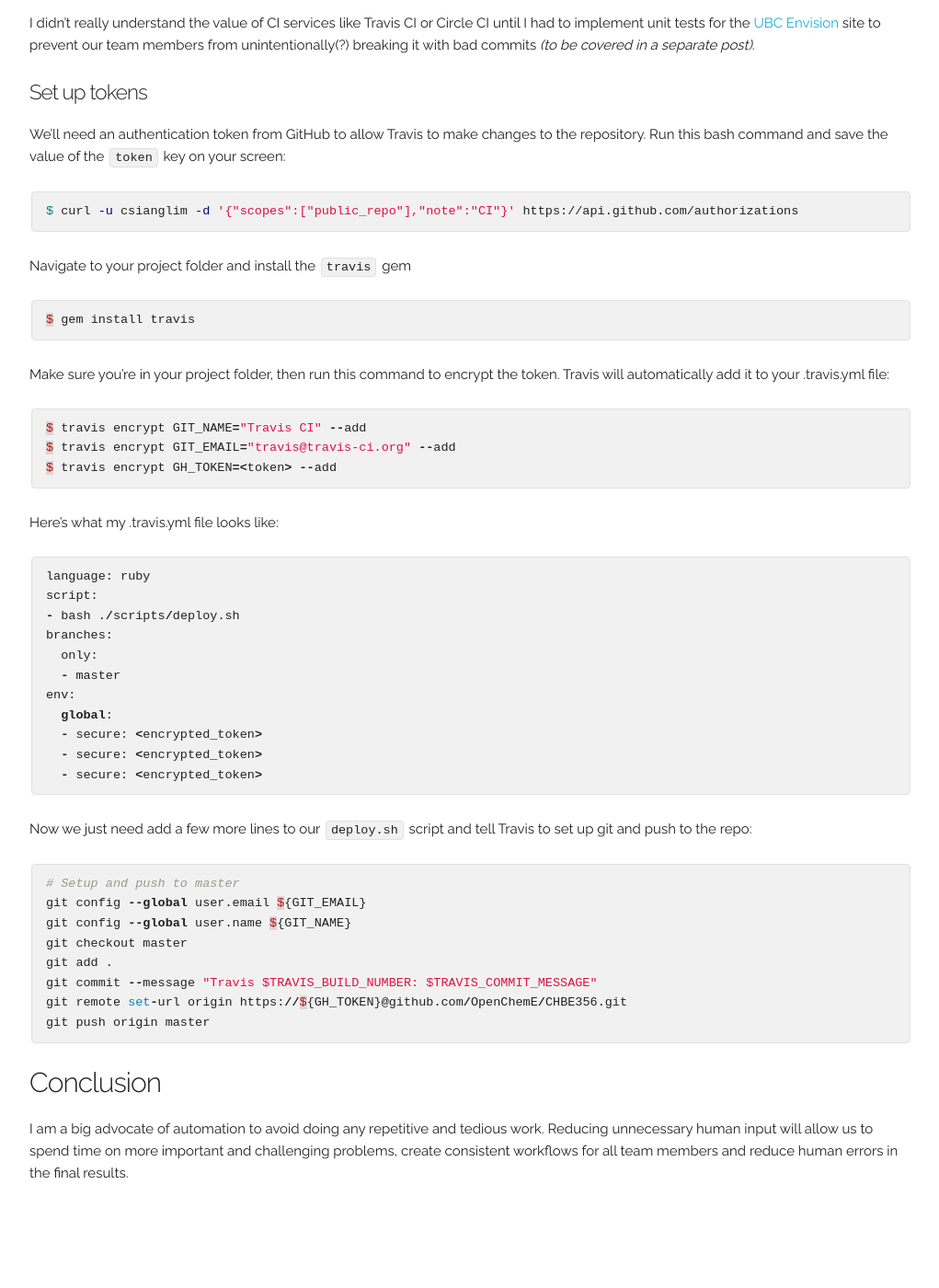
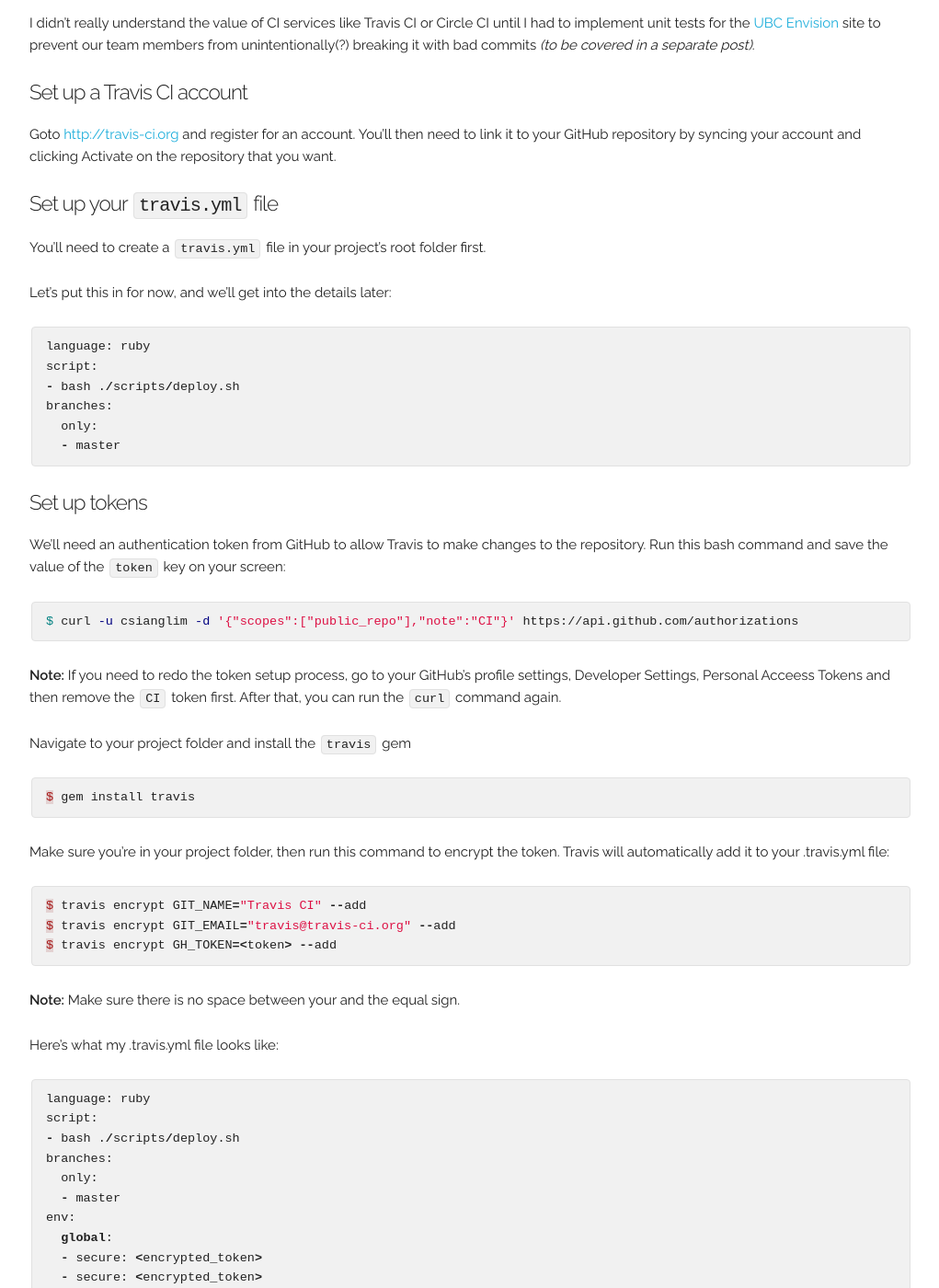
Before and after one commit to csianglim/csianglim.github.io, a Jekyll site: the page built from _posts/2018-07-28-Automating-README.md, in a window 1280 px wide and 1400 px high, scrolled down 4154 px. Shown: the whole window at 92% size, without its empty margins (128-1149 px from the left). Built offline with Jekyll 4.4.1, drawn with Linux system fonts in a browser that asks for light colours; some of the changed text lies outside the part shown.

Commit message:
update travis blog article

````diff
--- a/_posts/2018-07-28-Automating-README.md
+++ b/_posts/2018-07-28-Automating-README.md
@@ -27,7 +27,7 @@ done
 If you run that, you'll see that `$d` prints out the entire path and not just the directory name. After some Googling, I found out how to split the base paths and the name using [parameter expansion](# https://stackoverflow.com/questions/3362920/get-just-the-filename-from-a-path-in-a-bash-script).
 
 ```bash
-for d in ../Notebooks/* ; do
+for d in ./Notebooks/* ; do
 	xpath=${d%/*}
 	xbase=${d##*/}
 	xfext=${xbase##*.}
@@ -40,7 +40,7 @@ done
 Now, we want not only the directory, but also all notebook files in a particular directory, so we'll do something like this to loop through the files:
 
 ```bash
-for d in ../Notebooks/* ; do
+for d in ./Notebooks/* ; do
 	xpath=${d%/*}
 	xbase=${d##*/}
 	xfext=${xbase##*.}
@@ -68,9 +68,9 @@ So here's what we'll do:
 
 ```bash
 
-readme_path="../README.md"
+readme_path="README.md"
 
-for d in ../Notebooks/* ; do
+for d in ./Notebooks/* ; do
 	xpath=${d%/*}
 	xbase=${d##*/}
 	xfext=${xbase##*.}
@@ -98,10 +98,10 @@ For the individual files, we want to link to nbviewer directly, and convert spac
 
 ```bash
 
-readme_path="../README.md"
+readme_path="README.md"
 nbviewer_path="http://nbviewer.jupyter.org/github/OpenChemE/CHBE356/blob/master/Notebooks"
 
-for d in ../Notebooks/* ; do
+for d in ./Notebooks/* ; do
 	xpath=${d%/*}
 	xbase=${d##*/}
 	xfext=${xbase##*.}
@@ -136,8 +136,8 @@ Almost there. We want to also create a separate 'header' file for our README.md
 shopt -s nullglob
 
 # Our paths for the readme file
-header_path="../header.md"
-readme_path="../README.md"
+header_path="header.md"
+readme_path="README.md"
 nbviewer_path="http://nbviewer.jupyter.org/github/OpenChemE/CHBE356/blob/master/Notebooks"
 
 # Copy the header over and add a blank line
@@ -145,7 +145,7 @@ cat "$header_path" > "$readme_path"
 echo -e "\n" >> "$readme_path"
 
 # https://stackoverflow.com/questions/3362920/get-just-the-filename-from-a-path-in-a-bash-script
-for d in ../Notebooks/* ; do
+for d in ./Notebooks/* ; do
 	xpath=${d%/*}
 	xbase=${d##*/}
 	xfext=${xbase##*.}
@@ -172,12 +172,31 @@ We're all done with the bash script at this point. Now for the Travis CI part. T
 
 I didn't really understand the value of CI services like Travis CI or Circle CI until I had to implement unit tests for the [UBC Envision](https://www.ubcenvision.com) site to prevent our team members from unintentionally(?) breaking it with bad commits *(to be covered in a separate post)*.
 
+## Set up a Travis CI account
+Goto [http://travis-ci.org](http://travis-ci.org) and register for an account. You'll then need to link it to your GitHub repository by syncing your account and clicking Activate on the repository that you want.
+
+## Set up your `travis.yml` file
+You'll need to create a `travis.yml` file in your project's root folder first.
+
+Let's put this in for now, and we'll get into the details later:
+
+```
+language: ruby
+script:
+- bash ./scripts/deploy.sh
+branches:
+  only:
+  - master
+```
+
 ## Set up tokens
 We'll need an authentication token from GitHub to allow Travis to make changes to the repository. Run this bash command and save the value of the `token` key on your screen:
 
 ```bash
 $ curl -u csianglim -d '{"scopes":["public_repo"],"note":"CI"}' https://api.github.com/authorizations
 ```
+
+**Note:** If you need to redo the token setup process, go to your GitHub's profile settings, Developer Settings, Personal Acceess Tokens and then remove the `CI` token first. After that, you can run the `curl` command again.
 
 Navigate to your project folder and install the `travis` gem
 
@@ -192,6 +211,8 @@ $ travis encrypt GIT_NAME="Travis CI" --add
 $ travis encrypt GIT_EMAIL="travis@travis-ci.org" --add
 $ travis encrypt GH_TOKEN=<token> --add
 ```
+
+**Note:** Make sure there is no space between your <token> and the equal sign.
 
 Here's what my .travis.yml file looks like:
 
@@ -222,5 +243,7 @@ git remote set-url origin https://${GH_TOKEN}@github.com/OpenChemE/CHBE356.git
 git push origin master
 ```
 
+The `${GIT_EMAIL}` and `${GIT_NAME}` will be set to whatever you put previously as your tokens.
+
 # Conclusion
-I am a big advocate of automation to avoid doing any repetitive and tedious work. Reducing unnecessary human input will allow us to spend time on more important and challenging problems, create consistent workflows for all team members and reduce human errors in the final results.
+I am a big advocate of automation to avoid doing any repetitive and tedious work. Reducing unnecessary human input will allow us to spend time on more important and challenging problems, create consistent workflows for all team members and reduce human errors in the final results: http://travis-ci.org
````
Also changed, not shown: other parts of _posts/2018-07-28-Automating-README.md (+2 -2 lines).
